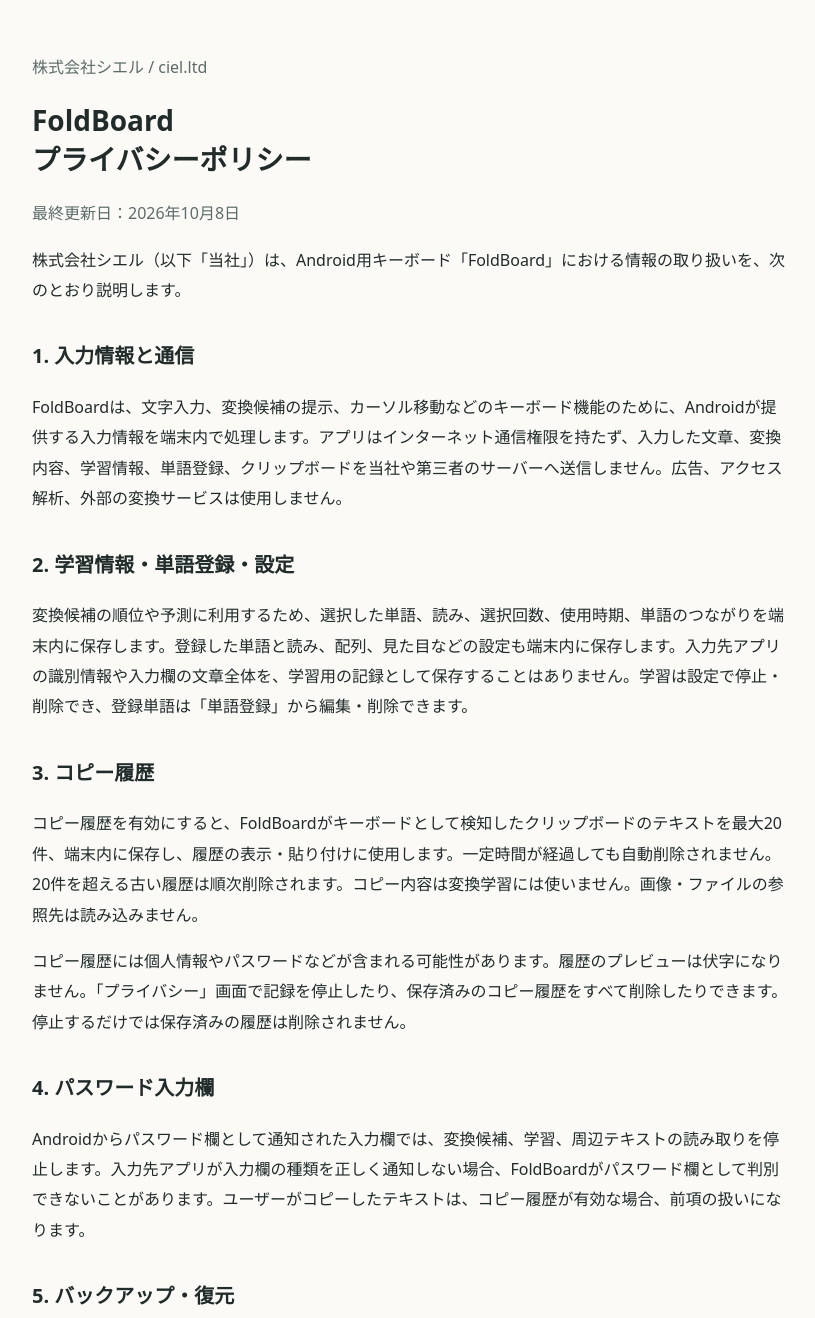
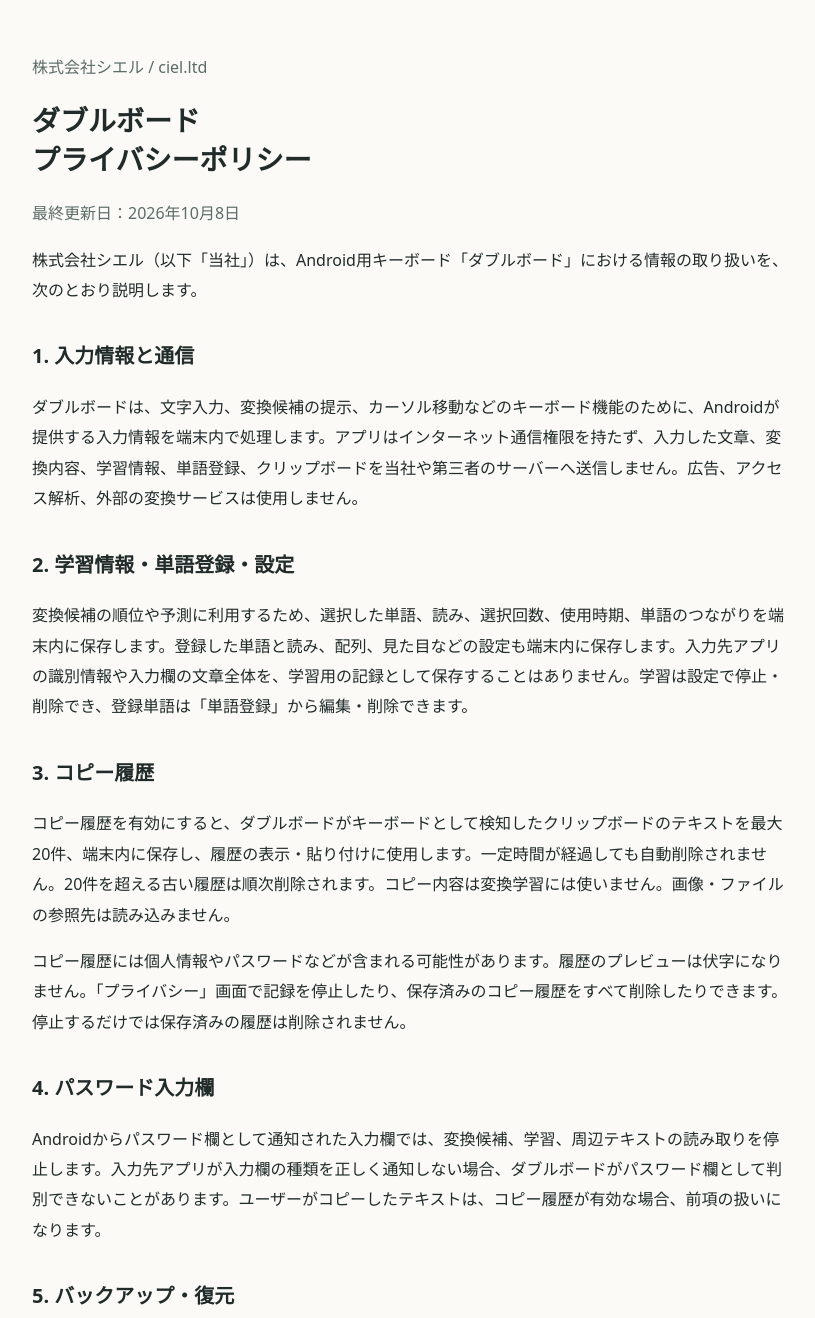
Before and after one commit to navi-RAY/navi-RAY.github.io, a plain HTML site: page foldboard/privacy.html in a window 1280 px wide. Shown: the top 1318 px of the page, without its empty margins (228-1043 px from the left). Drawn offline with Linux system fonts and the light colour scheme.

Commit message:
Rename app to ダブルボード

```diff
--- a/foldboard/privacy.html
+++ b/foldboard/privacy.html
@@ -1,15 +1,15 @@
 <!doctype html>
-<html lang="ja"><head><meta charset="utf-8"><meta name="viewport" content="width=device-width, initial-scale=1"><title>FoldBoard プライバシーポリシー</title>
+<html lang="ja"><head><meta charset="utf-8"><meta name="viewport" content="width=device-width, initial-scale=1"><title>ダブルボード プライバシーポリシー</title>
 <style>body{margin:0;background:#fbfaf7;color:#202b2a;font:16px/1.9 system-ui,sans-serif}main{max-width:760px;margin:auto;padding:36px 24px 72px}h1{font-size:28px;line-height:1.4}h2{font-size:20px;margin-top:32px}a{color:#176b61}.meta{color:#5c6c69}li{margin:8px 0}</style></head>
-<body><main><p class="meta">株式会社シエル / ciel.ltd</p><h1>FoldBoard<br>プライバシーポリシー</h1><p class="meta">最終更新日：2026年10月8日</p>
-<p>株式会社シエル（以下「当社」）は、Android用キーボード「FoldBoard」における情報の取り扱いを、次のとおり説明します。</p>
-<h2>1. 入力情報と通信</h2><p>FoldBoardは、文字入力、変換候補の提示、カーソル移動などのキーボード機能のために、Androidが提供する入力情報を端末内で処理します。アプリはインターネット通信権限を持たず、入力した文章、変換内容、学習情報、単語登録、クリップボードを当社や第三者のサーバーへ送信しません。広告、アクセス解析、外部の変換サービスは使用しません。</p>
+<body><main><p class="meta">株式会社シエル / ciel.ltd</p><h1>ダブルボード<br>プライバシーポリシー</h1><p class="meta">最終更新日：2026年10月8日</p>
+<p>株式会社シエル（以下「当社」）は、Android用キーボード「ダブルボード」における情報の取り扱いを、次のとおり説明します。</p>
+<h2>1. 入力情報と通信</h2><p>ダブルボードは、文字入力、変換候補の提示、カーソル移動などのキーボード機能のために、Androidが提供する入力情報を端末内で処理します。アプリはインターネット通信権限を持たず、入力した文章、変換内容、学習情報、単語登録、クリップボードを当社や第三者のサーバーへ送信しません。広告、アクセス解析、外部の変換サービスは使用しません。</p>
 <h2>2. 学習情報・単語登録・設定</h2><p>変換候補の順位や予測に利用するため、選択した単語、読み、選択回数、使用時期、単語のつながりを端末内に保存します。登録した単語と読み、配列、見た目などの設定も端末内に保存します。入力先アプリの識別情報や入力欄の文章全体を、学習用の記録として保存することはありません。学習は設定で停止・削除でき、登録単語は「単語登録」から編集・削除できます。</p>
-<h2>3. コピー履歴</h2><p>コピー履歴を有効にすると、FoldBoardがキーボードとして検知したクリップボードのテキストを最大20件、端末内に保存し、履歴の表示・貼り付けに使用します。一定時間が経過しても自動削除されません。20件を超える古い履歴は順次削除されます。コピー内容は変換学習には使いません。画像・ファイルの参照先は読み込みません。</p><p>コピー履歴には個人情報やパスワードなどが含まれる可能性があります。履歴のプレビューは伏字になりません。「プライバシー」画面で記録を停止したり、保存済みのコピー履歴をすべて削除したりできます。停止するだけでは保存済みの履歴は削除されません。</p>
-<h2>4. パスワード入力欄</h2><p>Androidからパスワード欄として通知された入力欄では、変換候補、学習、周辺テキストの読み取りを停止します。入力先アプリが入力欄の種類を正しく通知しない場合、FoldBoardがパスワード欄として判別できないことがあります。ユーザーがコピーしたテキストは、コピー履歴が有効な場合、前項の扱いになります。</p>
+<h2>3. コピー履歴</h2><p>コピー履歴を有効にすると、ダブルボードがキーボードとして検知したクリップボードのテキストを最大20件、端末内に保存し、履歴の表示・貼り付けに使用します。一定時間が経過しても自動削除されません。20件を超える古い履歴は順次削除されます。コピー内容は変換学習には使いません。画像・ファイルの参照先は読み込みません。</p><p>コピー履歴には個人情報やパスワードなどが含まれる可能性があります。履歴のプレビューは伏字になりません。「プライバシー」画面で記録を停止したり、保存済みのコピー履歴をすべて削除したりできます。停止するだけでは保存済みの履歴は削除されません。</p>
+<h2>4. パスワード入力欄</h2><p>Androidからパスワード欄として通知された入力欄では、変換候補、学習、周辺テキストの読み取りを停止します。入力先アプリが入力欄の種類を正しく通知しない場合、ダブルボードがパスワード欄として判別できないことがあります。ユーザーがコピーしたテキストは、コピー履歴が有効な場合、前項の扱いになります。</p>
 <h2>5. バックアップ・復元</h2><p>Androidの自動バックアップと端末移行によるデータ転送は無効にしています。ユーザーが手動でバックアップを作成した場合のみ、学習情報、登録単語、設定を、指定したパスワードで暗号化して、Androidのファイル選択画面で選んだ保存先へ書き出します。コピー履歴、入力中の文章、入力したパスワードはバックアップに含めません。バックアップのパスワードを当社が保存・復旧することはできません。</p><p>クラウドストレージを保存先に選んだ場合、そのストレージサービスが暗号化されたファイルを取り扱います。保存先サービスの規約・プライバシーポリシーもご確認ください。</p>
 <h2>6. 保存期間と削除</h2><p>端末内のデータは、それぞれの上限・設定に従って保存され、設定からの削除、Androidのアプリデータの消去、またはアンインストールにより削除されます。ユーザーが書き出したバックアップファイルは、アプリの削除後も選択した保存先に残るため、必要に応じてその保存先から削除してください。当社には端末内データを遠隔で閲覧・削除する機能はありません。</p>
-<h2>7. アカウント・お問い合わせ</h2><p>FoldBoardにアカウント作成やログインは不要です。お問い合わせをメールで送った場合、送信元アドレスとユーザーが記載した内容を、回答と問題解決のために利用します。お問い合わせに入力文章、パスワード、バックアップファイルなどを添付する必要はありません。お問い合わせ対応に必要な期間を超えて不要となった情報は削除します。</p>
+<h2>7. アカウント・お問い合わせ</h2><p>ダブルボードにアカウント作成やログインは不要です。お問い合わせをメールで送った場合、送信元アドレスとユーザーが記載した内容を、回答と問題解決のために利用します。お問い合わせに入力文章、パスワード、バックアップファイルなどを添付する必要はありません。お問い合わせ対応に必要な期間を超えて不要となった情報は削除します。</p>
 <h2>8. 本ポリシーの変更</h2><p>機能や情報の取り扱いが変わる場合は、本ポリシーを更新します。重要な変更は、必要に応じてアプリやストア掲載情報でお知らせします。</p>
 <h2>9. 連絡先</h2><p>運営：株式会社シエル（ciel.ltd）<br>メール：ciel.kk.info@gmail.com<br>ウェブサイト：https://cielsaloon.com/</p>
 </main></body></html>
```
